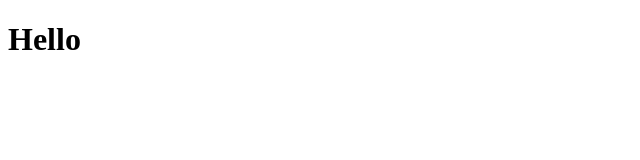
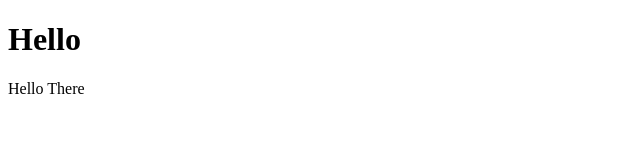
Before and after one commit to JamiLKeuda/GroupProject, a plain HTML site: page Ryhmatyo/index.html in a window 1280 px wide. Shown: the whole page, without its empty margins (0-640 px from the left). Drawn offline with Linux system fonts and the light colour scheme.

Commit message:
Update index.html
Hello There

```diff
--- a/Ryhmatyo/index.html
+++ b/Ryhmatyo/index.html
@@ -6,6 +6,10 @@
     </head>
 
       <body>
+          <div class='content'>
         <h1>Hello</h1>
+              <p> Hello There
+              </p>
+          </div>
     </body>
 </html>
```
